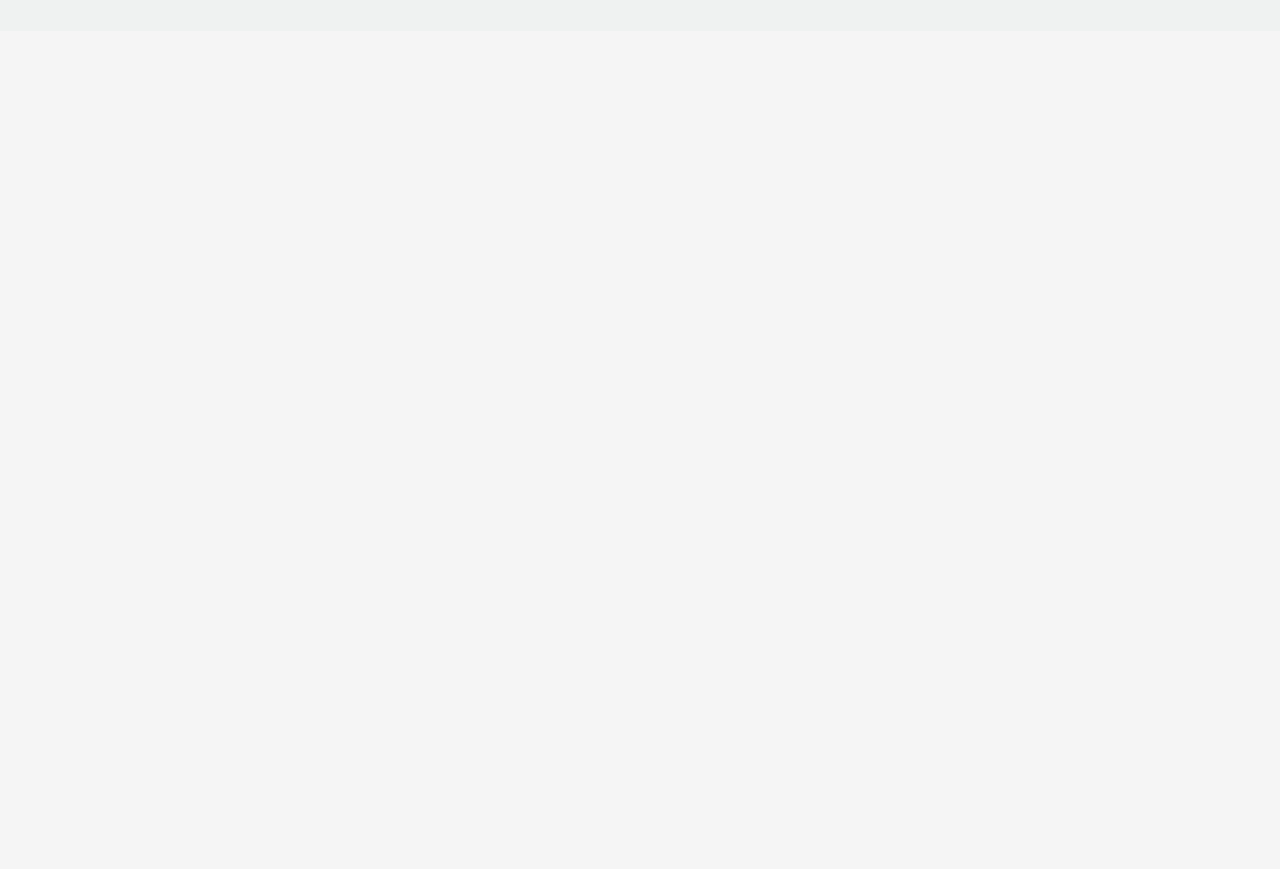
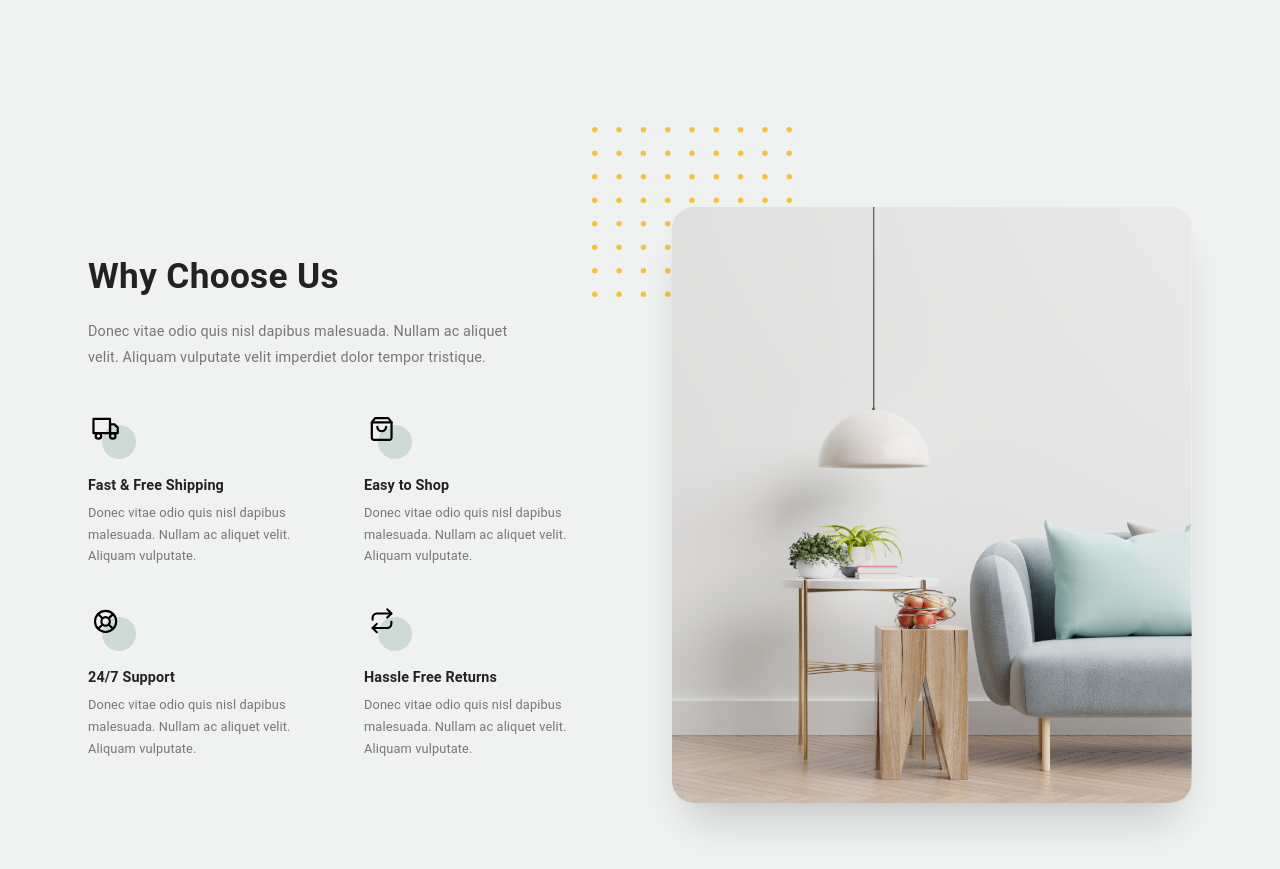
Before and after one commit to MoSalem149/furni, a React (Vite) app: page / in a window 1280 px wide. Shown: the part 1200-2069 px from the top of the page. Before the commit the page ends 1231 px from the top, so only its background shows below. Built offline with nearby package versions, Linux system fonts and the light colour scheme.

Commit message:
Add WhyChooseUs component and integrate it into Home page

```diff
--- /dev/null
+++ b/src/components/WhyChooseUs.jsx
@@ -0,0 +1,176 @@
+import { Box, Container, Typography } from "@mui/material";
+import whyImg from "../assets/images/why-choose-us-img.jpg";
+import dotsYellow from "../assets/icons/dots-yellow.svg";
+import truckIcon from "../assets/icons/truck.svg";
+import bagIcon from "../assets/icons/bag.svg";
+import supportIcon from "../assets/icons/support.svg";
+import returnIcon from "../assets/icons/return.svg";
+
+const features = [
+  {
+    icon: truckIcon,
+    title: "Fast & Free Shipping",
+    desc: "Donec vitae odio quis nisl dapibus malesuada. Nullam ac aliquet velit. Aliquam vulputate.",
+  },
+  {
+    icon: bagIcon,
+    title: "Easy to Shop",
+    desc: "Donec vitae odio quis nisl dapibus malesuada. Nullam ac aliquet velit. Aliquam vulputate.",
+  },
+  {
+    icon: supportIcon,
+    title: "24/7 Support",
+    desc: "Donec vitae odio quis nisl dapibus malesuada. Nullam ac aliquet velit. Aliquam vulputate.",
+  },
+  {
+    icon: returnIcon,
+    title: "Hassle Free Returns",
+    desc: "Donec vitae odio quis nisl dapibus malesuada. Nullam ac aliquet velit. Aliquam vulputate.",
+  },
+];
+
+export default function WhyChooseUs() {
+  return (
+    <Box sx={{ py: 12, backgroundColor: "#eff2f1" }}>
+      <Container
+        maxWidth="lg"
+        sx={{ px: { xs: 2, sm: 4, md: 6 }, py: { xs: 7, md: 10 } }}
+      >
+        <Box
+          sx={{
+            display: "flex",
+            flexDirection: { xs: "column", md: "row" },
+            alignItems: "center",
+            gap: { xs: 6, md: 8 },
+          }}
+        >
+          {/* LEFT SIDE */}
+          <Box sx={{ flex: 1, minWidth: 0 }}>
+            <Typography
+              sx={{ fontWeight: 700, fontSize: "2.2rem", mb: 2, color: "#222" }}
+            >
+              Why Choose Us
+            </Typography>
+
+            <Typography
+              sx={{
+                color: "#777",
+                mb: 5,
+                lineHeight: 1.8,
+                fontSize: "0.9rem",
+                maxWidth: 420,
+              }}
+            >
+              Donec vitae odio quis nisl dapibus malesuada. Nullam ac aliquet
+              velit. Aliquam vulputate velit imperdiet dolor tempor tristique.
+            </Typography>
+
+            {/* features grid */}
+            <Box
+              sx={{
+                display: "grid",
+                gridTemplateColumns: "1fr 1fr",
+                gap: "36px 32px",
+              }}
+            >
+              {features.map((f) => (
+                <Box key={f.title}>
+                  {/* Icon */}
+                  <Box
+                    sx={{
+                      position: "relative",
+                      width: 52,
+                      height: 52,
+                      mb: 1.5,
+                    }}
+                  >
+                    <Box
+                      sx={{
+                        position: "absolute",
+                        bottom: 4,
+                        right: 4,
+                        width: 34,
+                        height: 34,
+                        borderRadius: "50%",
+                        backgroundColor: "#c0d0cb",
+                        opacity: 0.7,
+                      }}
+                    />
+                    <Box
+                      component="img"
+                      src={f.icon}
+                      alt=""
+                      sx={{
+                        position: "relative",
+                        zIndex: 1,
+                        width: 36,
+                        height: 36,
+                      }}
+                    />
+                  </Box>
+
+                  <Typography
+                    sx={{
+                      fontWeight: 700,
+                      fontSize: "0.9rem",
+                      color: "#222",
+                      mb: 0.7,
+                    }}
+                  >
+                    {f.title}
+                  </Typography>
+
+                  <Typography
+                    sx={{ fontSize: "0.8rem", color: "#777", lineHeight: 1.7 }}
+                  >
+                    {f.desc}
+                  </Typography>
+                </Box>
+              ))}
+            </Box>
+          </Box>
+
+          {/* RIGHT SIDE */}
+          <Box sx={{ flex: 1, minWidth: 0, position: "relative" }}>
+            {/* Yellow dots decoration */}
+            <Box
+              component="img"
+              src={dotsYellow}
+              alt=""
+              sx={{
+                position: "absolute",
+                top: -80,
+                left: -80,
+                width: { xs: 130, md: 200 },
+                opacity: 0.9,
+                zIndex: 0,
+                pointerEvents: "none",
+              }}
+            />
+
+            {/* Main photo */}
+            <Box
+              component="img"
+              src={whyImg}
+              alt="Why choose us"
+              sx={{
+                width: "100%",
+                borderRadius: "22px",
+                position: "relative",
+                zIndex: 1,
+                display: "block",
+                boxShadow:
+                  "0 28px 48px -16px rgba(0,0,0,0.2), 0 2px 4px rgba(0,0,0,0.02)",
+                transition: "transform 0.3s ease, box-shadow 0.3s ease",
+                "&:hover": {
+                  transform: "translateY(-4px)",
+                  boxShadow: "0 32px 56px -12px rgba(0,0,0,0.25)",
+                },
+              }}
+            />
+          </Box>
+        </Box>
+      </Container>
+    </Box>
+  );
+}
--- a/src/pages/Home.jsx
+++ b/src/pages/Home.jsx
@@ -1,11 +1,13 @@
 import Hero from "../components/Hero";
 import FeaturedProducts from "../components/FeaturedProducts";
+import WhyChooseUs from "../components/WhyChooseUs";
 
 export default function Home() {
   return (
     <>
       <Hero />
       <FeaturedProducts />
+      <WhyChooseUs />
     </>
   );
 }
```
